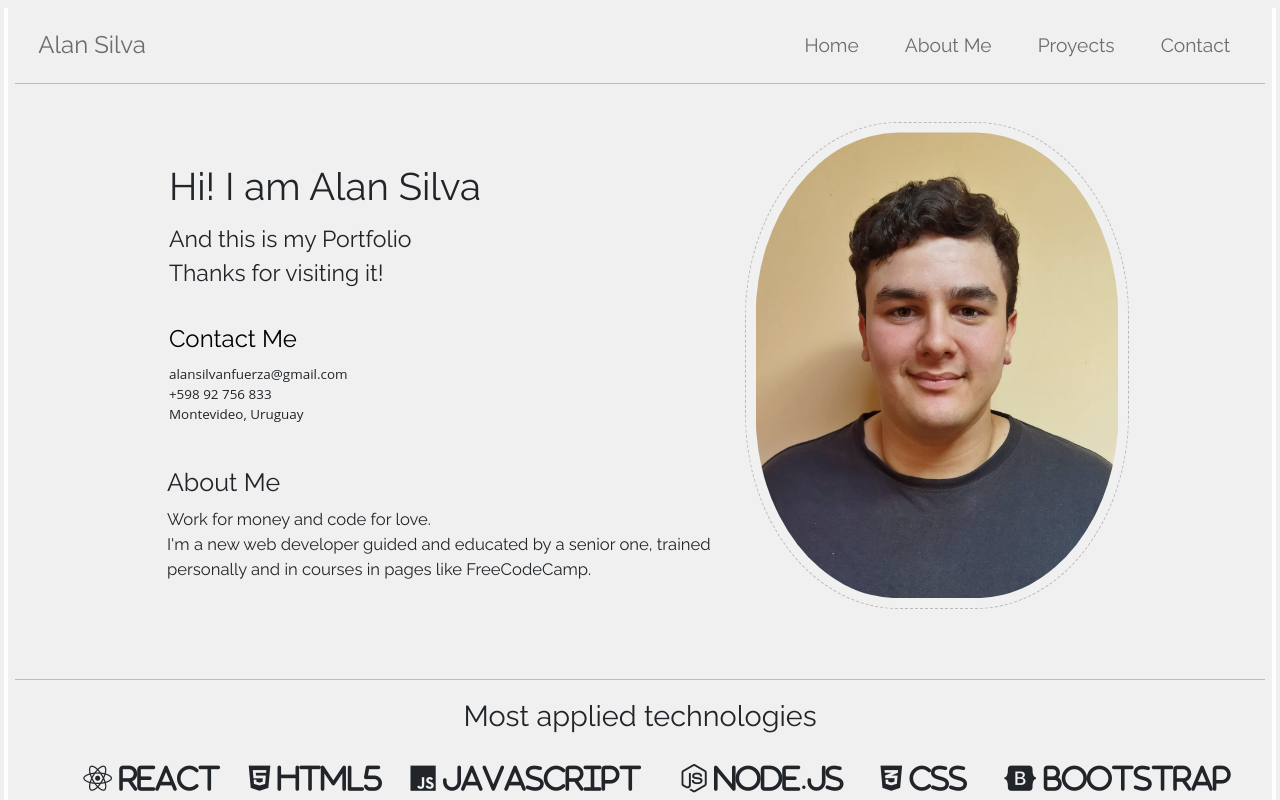
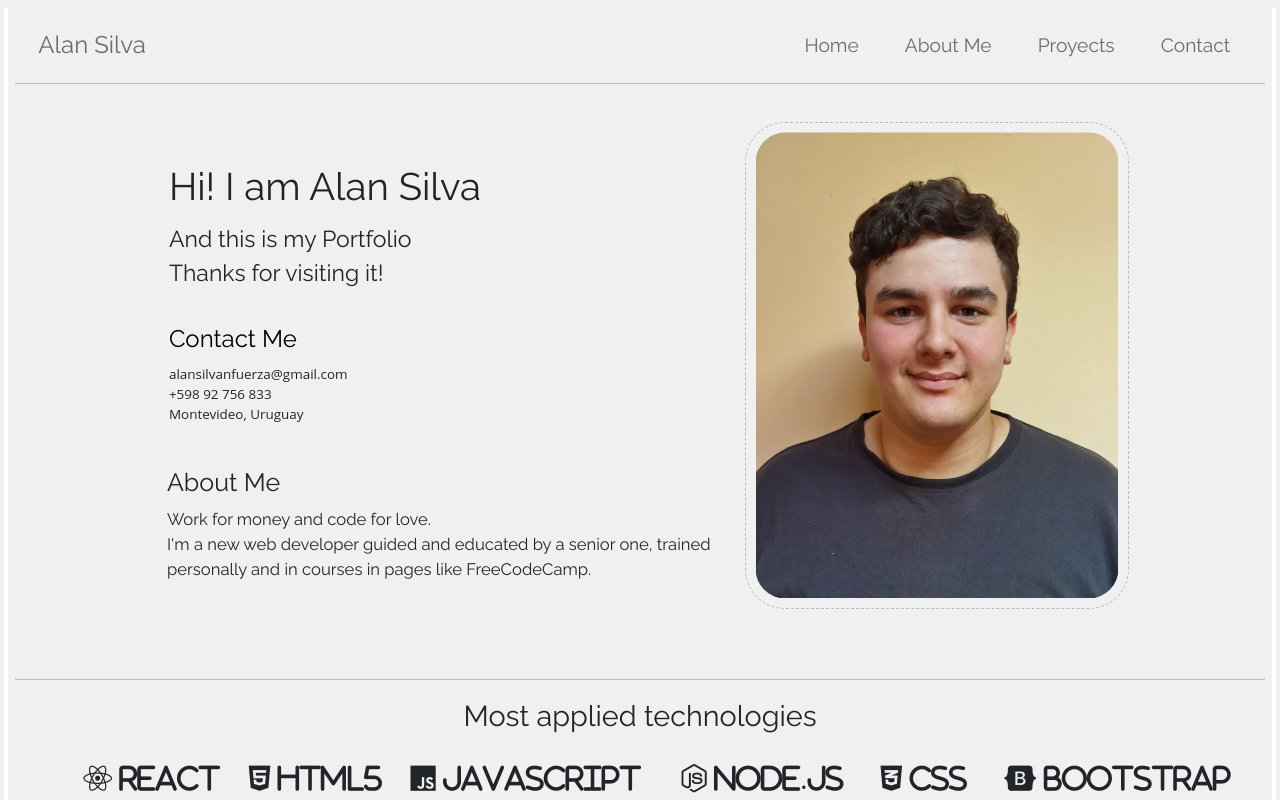
Before and after one commit to alanSilva04/alanSilva-portfolio-phase2, a React (Create React App) app: page / in a window 1280 px wide. Shown: the top 800 px of the page. Built offline with nearby package versions, Linux system fonts and the light colour scheme; the HTML template or start-up script is replaced by a standard one.

Commit message:
Photo Modificated

```diff
--- a/src/components/contacts/Contacts.css
+++ b/src/components/contacts/Contacts.css
@@ -3,7 +3,6 @@
     flex-direction: row;
     justify-content: space-between;
     margin-top: -0.6rem;
-    width: 66rem;
 }
 
 .contact-item {
--- a/src/components/home/Home.css
+++ b/src/components/home/Home.css
@@ -11,7 +11,7 @@
     margin-top: 1rem;
     border: 1px dashed rgb(186, 186, 186);
     padding: 0.5rem;
-    border-radius: 40%;
+    border-radius: 40px;
 }
 
 .presentation-section {
```
Also changed, not shown: 1 other file (tests, documents, lock files or other folders).
